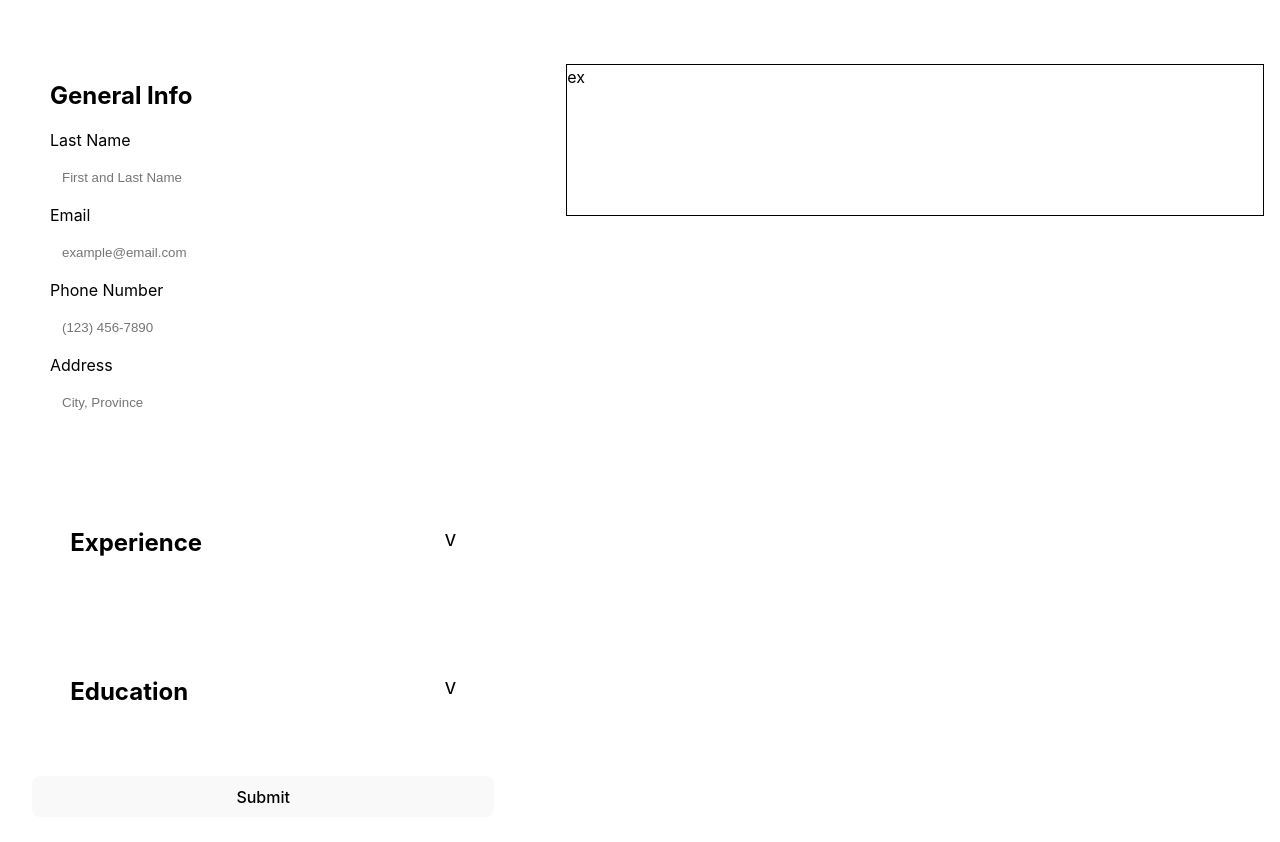
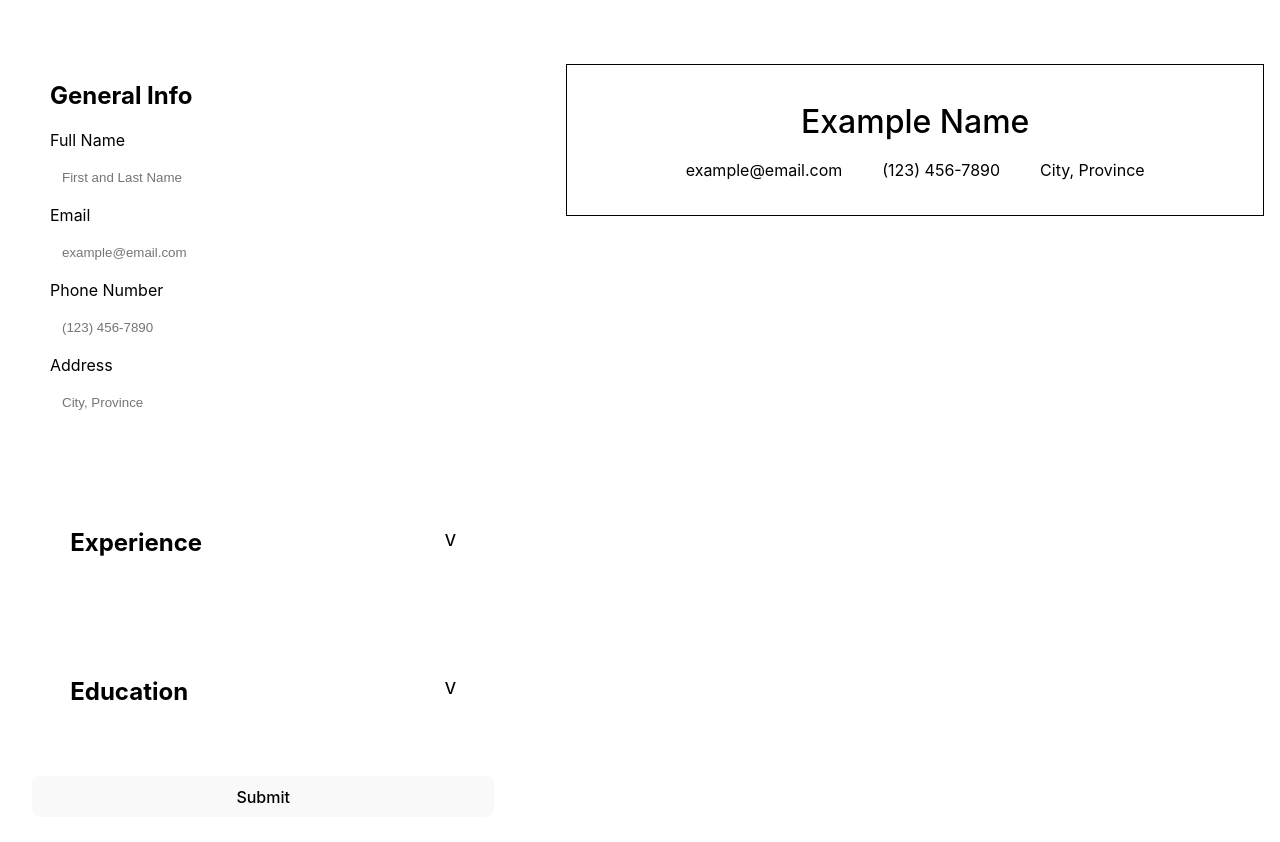
Before and after one commit to thenormboy/cv-app, a React (Vite) app in the folder cv-app/: page / in a window 1280 px wide. Shown: the top 842 px of the page. Built offline with nearby package versions, Linux system fonts and the light colour scheme.

Commit message:
all general info form fields now reflect changes to resume

```diff
--- a/cv-app/src/App.jsx
+++ b/cv-app/src/App.jsx
@@ -7,15 +7,21 @@ import Resume from './Resume.jsx'
 import { generalItem } from './objects.js'
 import './index.css'
 
-let basicInfo = generalItem('ex','','','')
+let basicInfo = generalItem('Example Name','example@email.com','(123) 456-7890','City, Province')
 
 function App() {
 
   const [renderState, setRenderState] = useState(basicInfo)
   const [fullName, setFullName] = useState(basicInfo.getName())
+  const [email, setEmail] = useState(basicInfo.getEmail())
+  const [phone, setPhone] = useState(basicInfo.getPhone())
+  const [address, setAddress] = useState(basicInfo.getAddress())
 
   const onButtonClick = (info) => () => {
     setFullName(info.getName())
+    setEmail(info.getEmail())
+    setPhone(info.getPhone())
+    setAddress(info.getAddress())
     setRenderState(info)
   }
 
--- a/cv-app/src/General.jsx
+++ b/cv-app/src/General.jsx
@@ -4,13 +4,15 @@ export default function General({generalInfo}) {
 
     const [inputName, setInputName] = useState()
     const [inputEmail, setInputEmail] = useState()
+    const [inputPhone, setInputPhone] = useState()
+    const [inputAddress, setInputAddress] = useState()
 
     return (
         <>
         <form className="general-container">
             <h2>General Info</h2>
             <div className="input-container">
-                <label htmlFor='full-name'>Last Name</label>
+                <label htmlFor='full-name'>Full Name</label>
                 <input type="text" id="full-name" placeholder="First and Last Name"
                     onChange={(e) => {
                         setInputName(e.target.value);
@@ -21,15 +23,27 @@ export default function General({generalInfo}) {
                 <label htmlFor="email">Email</label>
                 <input type="text" id="email" placeholder="example@email.com"
                     onChange={(e) => {
-                        setInputName(e.target.value);
-                        generalInfo.setName(e.target.value)
+                        setInputEmail(e.target.value);
+                        generalInfo.setEmail(e.target.value)
                         }
                     }
                 />
                 <label htmlFor="phone-number">Phone Number</label>
-                <input type="text" id="phone-number" placeholder="(123) 456-7890" />
+                <input type="text" id="phone-number" placeholder="(123) 456-7890"
+                     onChange={(e) => {
+                        setInputPhone(e.target.value);
+                        generalInfo.setPhone(e.target.value)
+                        }
+                    }
+                />
                 <label htmlFor="address">Address</label>
-                <input type="text" id="address" placeholder="City, Province" />
+                <input type="text" id="address" placeholder="City, Province"
+                    onChange={(e) => {
+                        setInputAddress(e.target.value);
+                        generalInfo.setAddress(e.target.value)
+                        }
+                    }
+                />
             </div>
         </form>
         </>
--- a/cv-app/src/Resume.jsx
+++ b/cv-app/src/Resume.jsx
@@ -9,7 +9,11 @@ export default function Resume({generalInfo}) {
         <div className='resume-container'>
             <div className="resume-header">
                 <div className="resume-name">{ generalInfo.getName() }</div>
-                <div className="resume-contact"></div>
+                <div className="resume-contact">
+                    <div>{generalInfo.getEmail()}</div>
+                    <div>{generalInfo.getPhone()}</div>
+                    <div>{generalInfo.getAddress()}</div>
+                </div>
             </div>
             <div className="resume-experience"></div>
             <div className="resume-education"></div>
--- a/cv-app/src/index.css
+++ b/cv-app/src/index.css
@@ -145,9 +145,26 @@ button {
 
 .resume-header {
 
+  display: flex;
+  flex-direction: column;
+  align-items: center;
+  justify-content: center;
+  gap: 12px;
+
   border: 1px solid black;
   color: black;
 
   margin: 24px 48px;
   height: 150px;
 }
+
+.resume-name {
+  font-size: 2em;
+  font-weight: 500;
+}
+
+.resume-contact {
+  display: flex;
+  flex-direction: row;
+  gap: 40px;
+}
```
